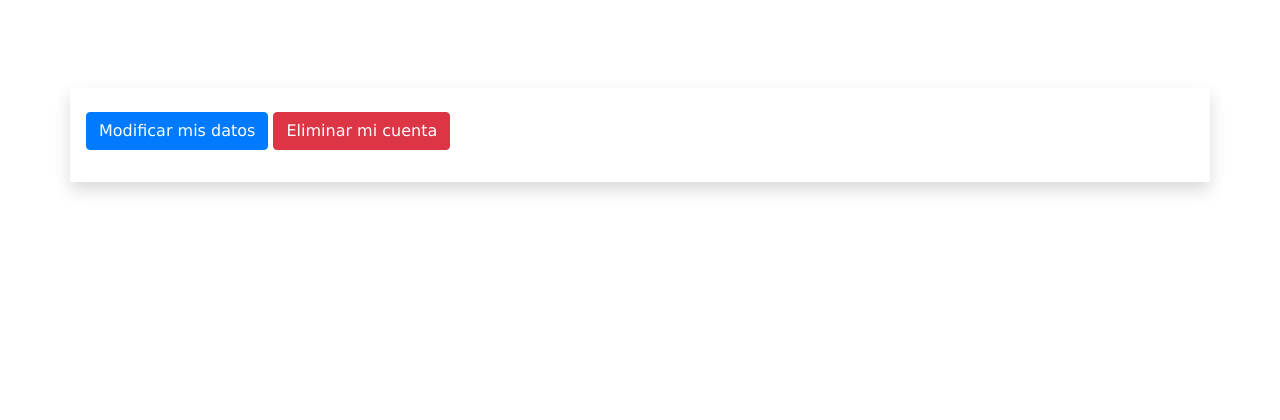
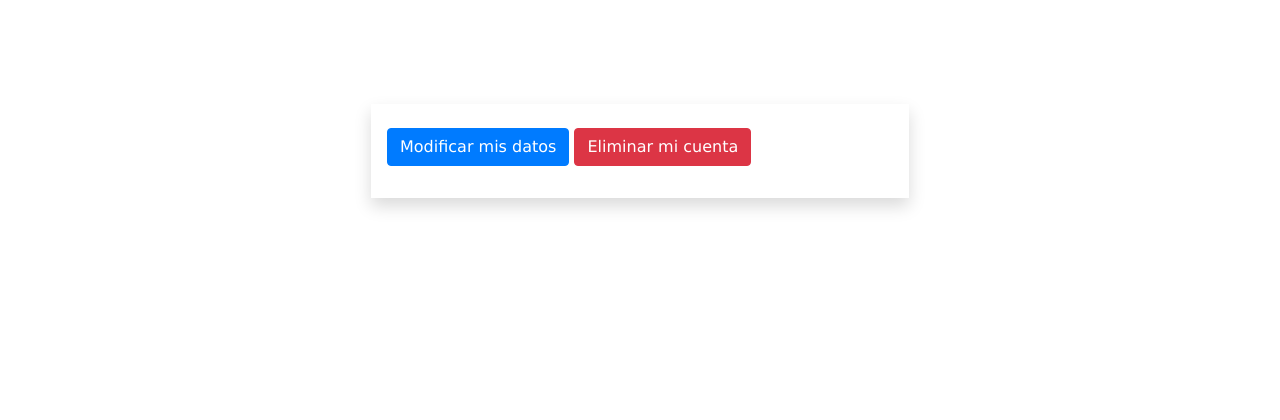
Before and after one commit to jujerez/selfemplo, a Yii app: template views/profesionales/view.php in a window 1280 px wide. Shown: the top 420 px of the page. Run offline with PHP 8.4 and a stand-in for Yii, Linux system fonts and the light colour scheme; the template is opened without the code that fills it, so the values that code supplies are empty; some libraries are stand-ins or nearby versions.

Commit message:
Modifico vistas de profesionales

```diff
--- a/views/profesionales/update.php
+++ b/views/profesionales/update.php
@@ -12,7 +12,9 @@ $this->params['breadcrumbs'][] = 'Modificar';
 <main class="profesionales-update container">
 
     <div class="row justify-content-around">
-        <div class="col-md-6 p-5 shadow">
+        <div class="col-md-6 p-3">
+
+            <div class="shadow p-3">
 
                 <h1><?= Html::encode($this->title) ?></h1>
 
@@ -24,6 +26,8 @@ $this->params['breadcrumbs'][] = 'Modificar';
                     'profesiones' => $profesiones,
                 ]) ?>
             </div>
+
+        </div>
     </div>
 
 
--- a/views/profesionales/view.php
+++ b/views/profesionales/view.php
@@ -12,13 +12,13 @@ $this->params['breadcrumbs'][] = $this->title;
 \yii\web\YiiAsset::register($this);
 ?>
 <div class="profesionales-view container">
-    <div class="row justify-content-center align-content-center">
 
-        <div class="col-12 shadow p-3">
+    <div class="row justify-content-around">
+        <div class="col-md-6 p-3">
+
+            <div class="shadow p-3">
 
                 <h1><?= Html::encode($this->title) ?></h1>
-
-
                 <?= DetailView::widget([
                     'model' => $model,
                     'attributes' => [
@@ -49,5 +49,6 @@ $this->params['breadcrumbs'][] = $this->title;
                 </p>
             </div>
         </div>
+    </div>
 
 </div>
```
Also changed, not shown: views/profesionales/create.php (+12 -4 lines). Lines whose indentation alone changed are shown as unchanged.
